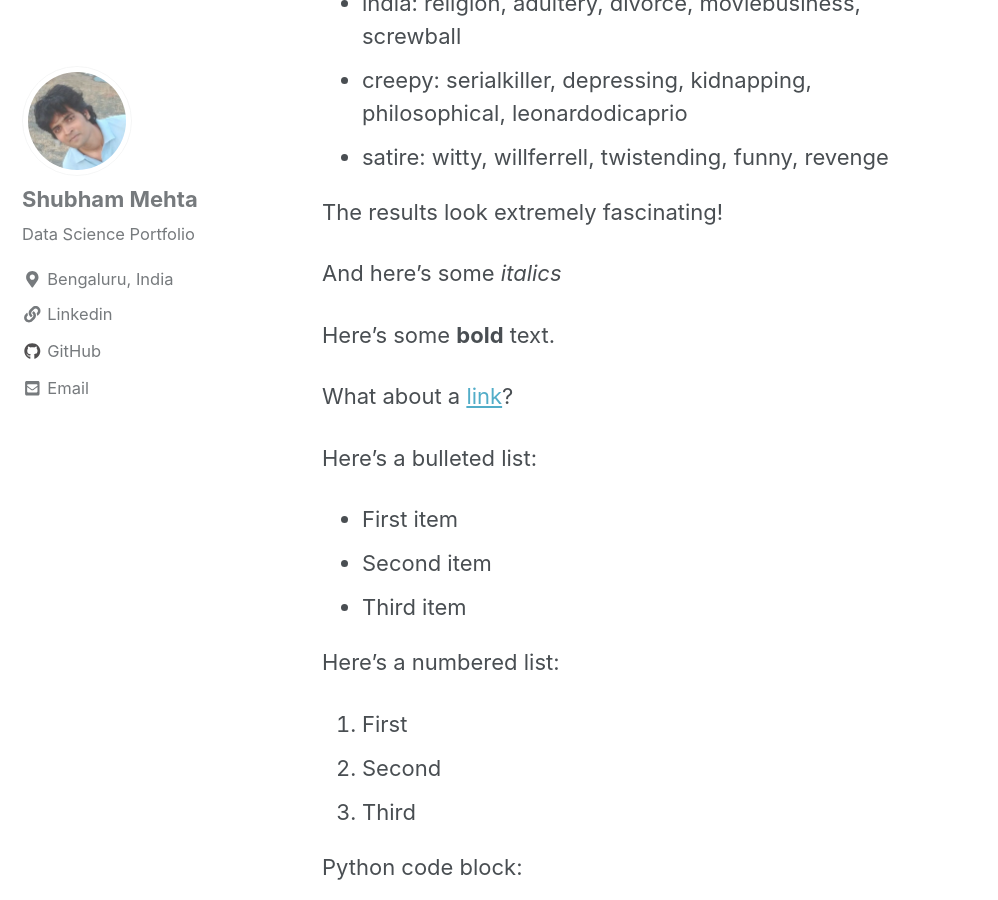
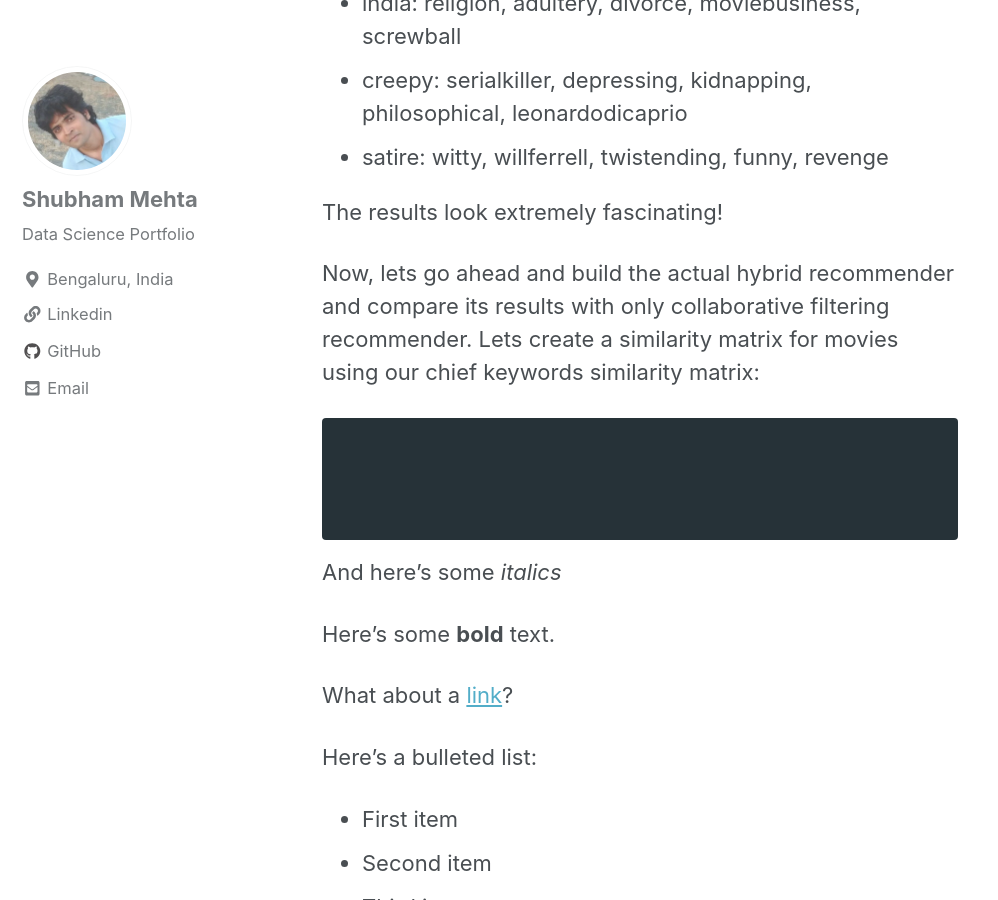
Before and after one commit to shubhambmehta/shubhambmehta.github.io, a Jekyll site: the page built from _posts/2018-10-06-moodvarietyreco.md, in a window 1280 px wide and 900 px high, scrolled down 8852 px. Shown: the whole window, without its empty margins (0-998 px from the left). Built offline with Jekyll 4.4.1, drawn with Linux system fonts in a browser that asks for light colours; nearby versions of some CDN libraries; formulas are drawn with MathJax 3.

Commit message:
Update 2018-10-06-moodvarietyreco.md

````diff
--- a/_posts/2018-10-06-moodvarietyreco.md
+++ b/_posts/2018-10-06-moodvarietyreco.md
@@ -189,6 +189,13 @@ I am very pleased with the results for the long tail keywords. But, for keywords
 
 The results look extremely fascinating!
 
+Now, lets go ahead and build the actual hybrid recommender and compare its results with only collaborative filtering recommender. Lets create a similarity matrix for movies using our chief keywords similarity matrix:
+
+```python
+
+
+
+```
 
 
 
````
